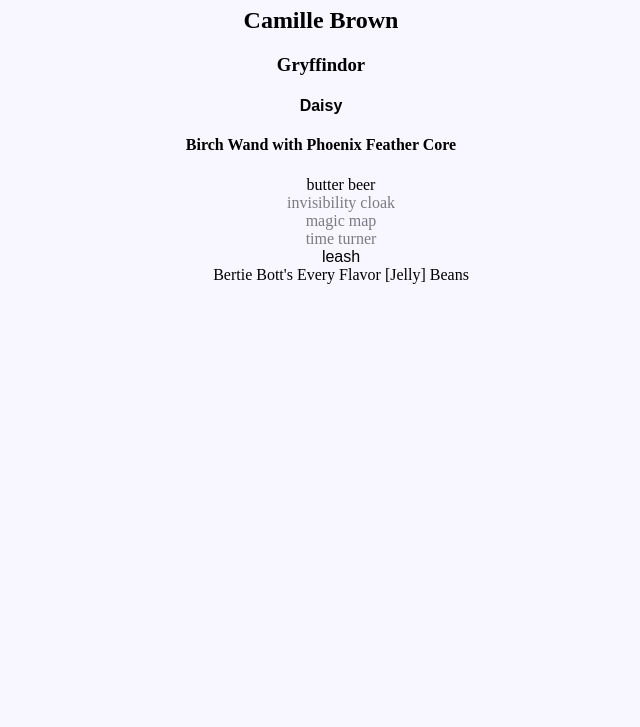
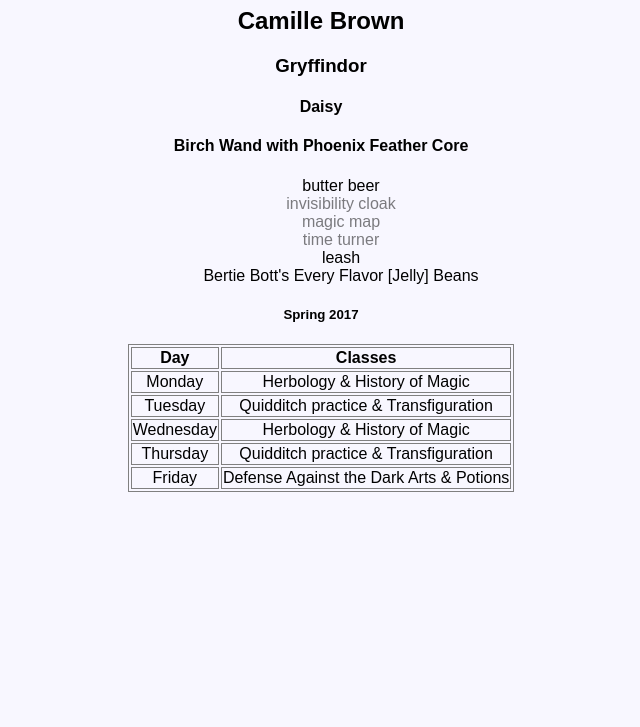
Before and after one commit to camillebrown/HP-DOM-Lab, a plain HTML site: page index.html in a window 1280 px wide. Shown: the part 73-800 px from the top of the page, without its empty margins (319-959 px from the left). Drawn offline with Linux system fonts and the light colour scheme.

Commit message:
Year 4 - I realize I can make things that are ever increasingly more complex with greater ease. Adding order is always more effort than causing chaos.

```diff
--- a/app.js
+++ b/app.js
@@ -53,3 +53,104 @@ function addElements() {
 }
 
 addElements();
+
+let h5 = document.createElement('h5')
+h5.innerText = 'Spring 2017'
+container.appendChild(h5)
+
+let table = document.createElement('table')
+container.appendChild(table)
+
+let thead = document.createElement('thead')
+table.appendChild(thead)
+
+let th1 = document.createElement('th')
+th1.innerText = 'Day'
+thead.appendChild(th1)
+
+let th2 = document.createElement('th')
+th2.innerText = 'Classes'
+thead.appendChild(th2)
+
+//////////////////////////////////////
+
+let tr1 = document.createElement('tr')
+table.appendChild(tr1)
+
+let td1 = document.createElement('td')
+td1.innerText = 'Monday'
+tr1.appendChild(td1)
+
+let td2 = document.createElement('td')
+td2.innerText = 'Herbology & History of Magic'
+tr1.appendChild(td2)
+
+//////////////////////////////////////
+
+let tr2 = document.createElement('tr')
+table.appendChild(tr2)
+
+let td3 = document.createElement('td')
+td3.innerText = 'Tuesday'
+tr2.appendChild(td3)
+
+let td4 = document.createElement('td')
+td4.innerText = 'Quidditch practice & Transfiguration'
+tr2.appendChild(td4)
+
+//////////////////////////////////////
+
+let tr3 = document.createElement('tr')
+table.appendChild(tr3)
+
+let td5 = document.createElement('td')
+td5.innerText = 'Wednesday'
+tr3.appendChild(td5)
+
+let td6 = document.createElement('td')
+td6.innerText = 'Herbology & History of Magic'
+tr3.appendChild(td6)
+
+//////////////////////////////////////
+
+let tr4 = document.createElement('tr')
+table.appendChild(tr4)
+
+let td7 = document.createElement('td')
+td7.innerText = 'Thursday'
+tr4.appendChild(td7)
+
+let td8 = document.createElement('td')
+td8.innerText = 'Quidditch practice & Transfiguration'
+tr4.appendChild(td8)
+
+//////////////////////////////////////
+
+let tr5 = document.createElement('tr')
+table.appendChild(tr5)
+
+let td9 = document.createElement('td')
+td9.innerText = 'Friday'
+tr5.appendChild(td9)
+
+let td10 = document.createElement('td')
+td10.innerText = 'Defense Against the Dark Arts & Potions'
+tr5.appendChild(td10)
+
+
+// let tds = ['Monday', 'Herbology & History of Magic', 'Tuesday', 'Quidditch practice & Transfiguration', 'Wednesday', 'Herbology & History of Magic', 'Thursday', 'Quidditch practice & Transfiguration', 'Friday','Defense Against the Dark Arts & Potions']
+// let trs = [1,2,3,4,5]
+// let tableRows = () => {
+//     for(let i=0; i<trs.length; i++){
+//         var tr = document.createElement('tr')
+//         tr.innerText = 'tr' + trs[i]
+//         table.appendChild(tr)
+//     }
+//     for(let i=0; i<tds.length;i++) {
+//         var td = document.createElement('td');
+//         td.innerText = tds[i];
+//         tr.appendChild(td)
+//     }
+// }
+
+// tableRows();
--- a/main.css
+++ b/main.css
@@ -1,6 +1,7 @@
 body {
     background-color: #F8F7FF;
     text-align: center;
+    font-family: Arial, Helvetica, sans-serif;
 }
 
 .owl {
@@ -13,4 +14,10 @@ body {
 
 ul {
     list-style-type: none;
+    margin: 0;
 }
+
+table, th, td {
+    border: 1px solid gray;
+    margin: 0 auto;
+  }
```
